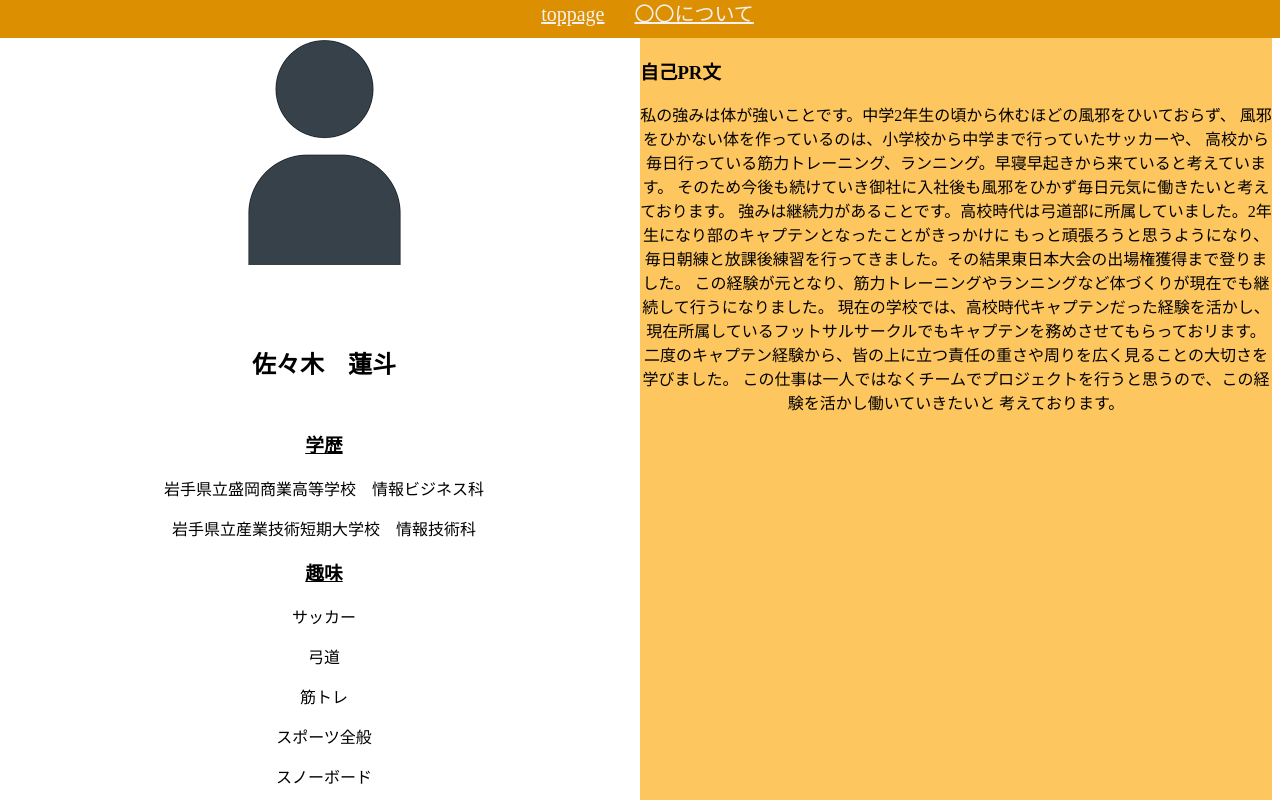
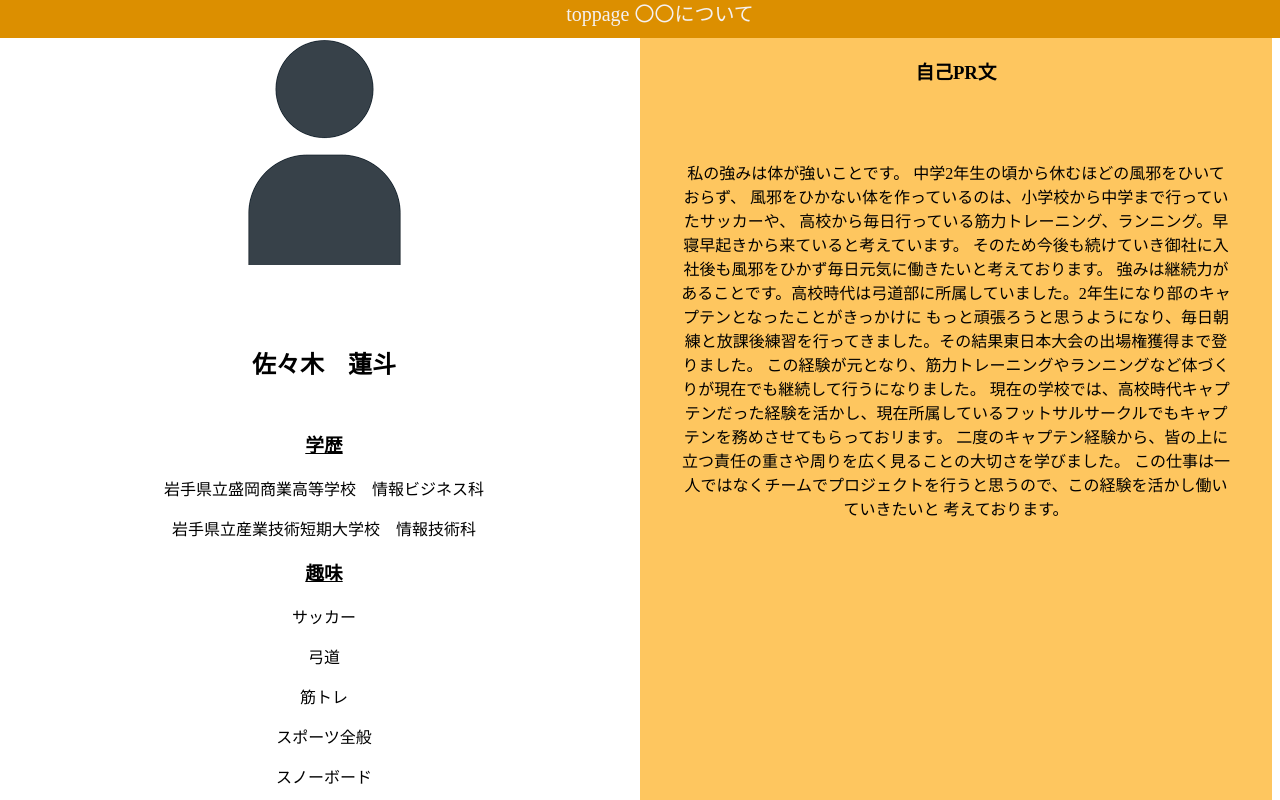
Before and after one commit to hasuto/portfolio, a plain HTML site: page game/pr.html in a window 1280 px wide. Shown: the top 800 px of the page. Drawn offline with Linux system fonts and the light colour scheme.

Commit message:
更新3/9

```diff
--- a/game/main.scss
+++ b/game/main.scss
@@ -22,19 +22,26 @@
 
     }
     a{
-       display: inline-block;
+       position: relative;
         color: rgb(245, 241, 241);
-       margin-right: 25px;
+        text-decoration: none;
 
-    }
-    a::after{
+
+    }a::after{
         position: absolute;
+        bottom: -4px;
+        left: 0;
+        content: '';
+        width: 100%;
+        height: 2px;
         background: #333;
-        transform: scale(0, 1);
-        transition: transfrom .3s;
-    }
-    a:hover::after{
-        transfrom: scale(1, 1);
+        bottom: -1px;//アンダーラインがaタグの下端から現れる
+        transform: scale(0, 1); //アンダーラインの縮尺比率。ホバー前はx方向に0
+        transform-origin: left top; //変形(アンダーラインの伸長)の原点がaタグ(各メニュー)の左端
+        transition: transfrom 0.1s; //変形の時間
+    }a:hover::after{
+        transform: scale(1, 1); //ホバー後、x軸方向に1(相対値)伸長
+        transform-origin: right;
     };
 }
 
@@ -80,6 +87,7 @@ body {
     p{
         text-align: center;
     }
+
 }
 
 .pr-sentence{
@@ -88,8 +96,14 @@ body {
     background-color: rgb(254, 198, 95);
     margin-top: 10px;
     height: 200%;
-
-    p{
+    h3 {
         text-align: center;
     }
+    p{
+        padding: 40px;
+        text-align: center;
+    }p::before {
+        content: "\A";
+        white-space: pre-wrap;
+    }
 }
```
Also changed, not shown: game/pr.html (+2 -1 lines), game/main.css, 1 other file.
